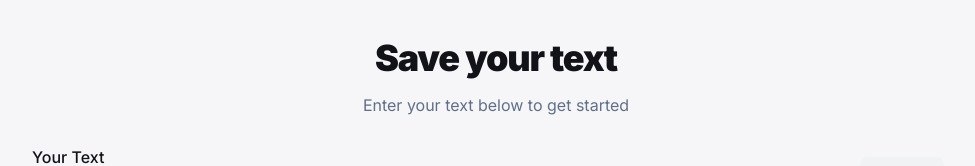
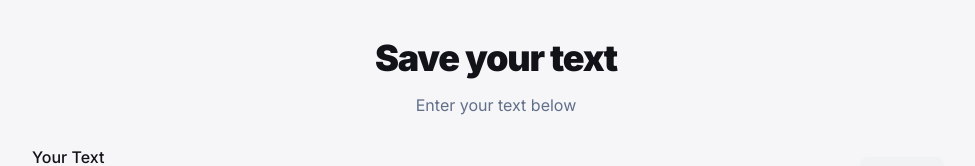
Before and after one commit to MaiAnnur/simpleForm, a plain HTML site: page index.html in a window 1280 px wide. Shown: the top 166 px of the page, without its empty margins (144-1119 px from the left). Drawn offline with nearby package versions, Linux system fonts and the light colour scheme.

Commit message:
fix: remove get started

```diff
--- a/index.html
+++ b/index.html
@@ -65,7 +65,7 @@
                 <p
                   class="text-[#616f89] dark:text-gray-400 text-base font-normal leading-normal"
                 >
-                  Enter your text below to get started
+                  Enter your text below
                 </p>
               </div>
             </div>
```
